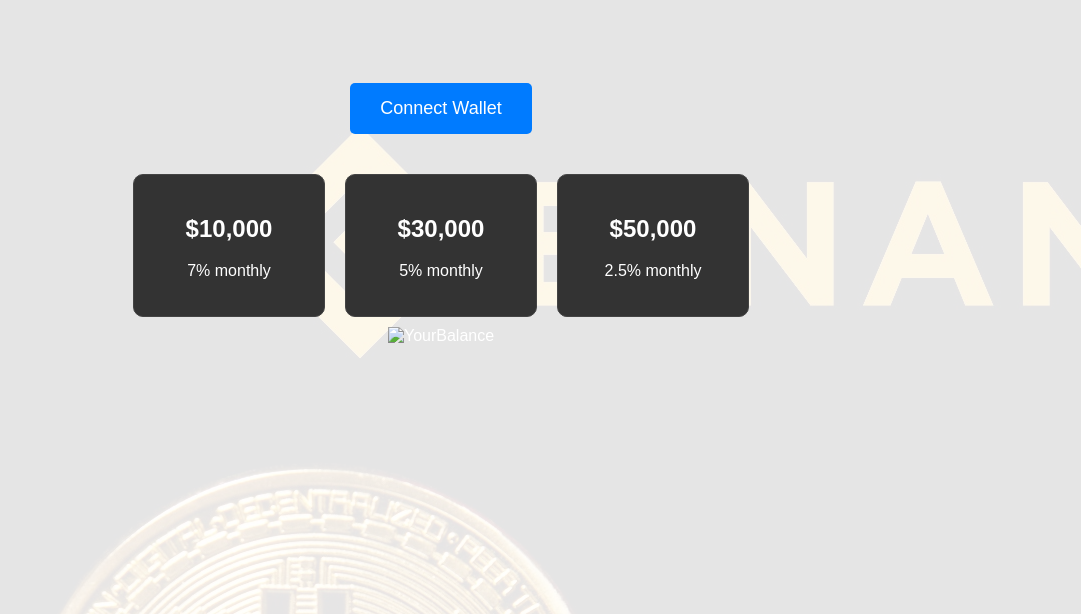
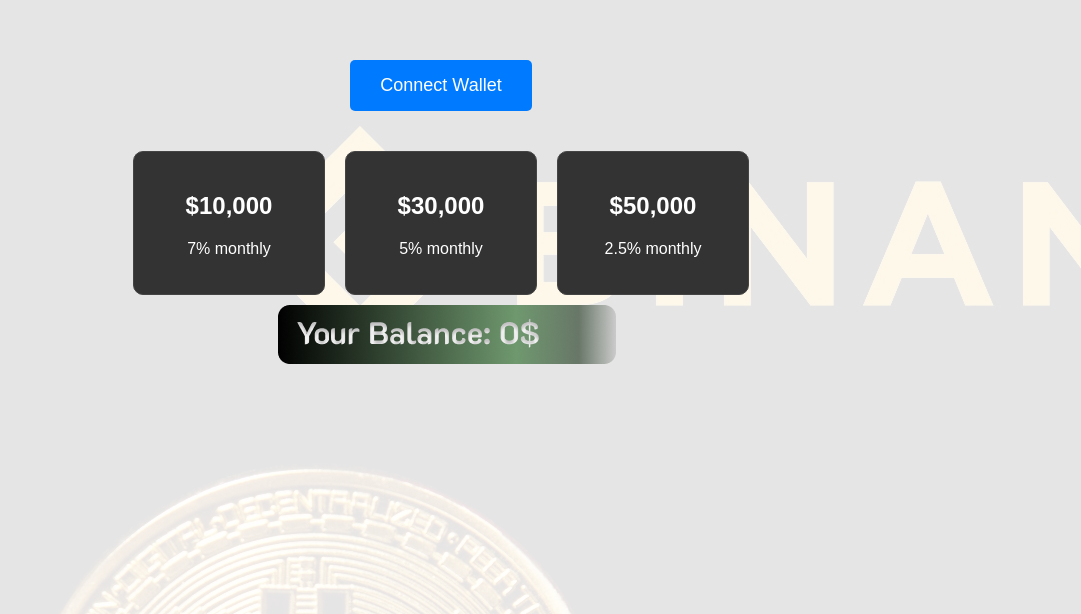
Before and after one commit to Habit3/Binance, a website: page index.html in a window 1280 px wide. Shown: the part 186-800 px from the top of the page, without its empty margins (199-1280 px from the left). Drawn offline with Linux system fonts and the light colour scheme.

Commit message:
Update index.html

```diff
--- a/index.html
+++ b/index.html
@@ -24,7 +24,7 @@
             </div>
         </div>
         <div class="logo-container">
-    <img src="group 3.png" alt="YourBalance" class="logo"> <!-- Assicurati di cambiare il nome del file -->
+    <img src="balance.png" alt="YourBalance" class="logo"> <!-- Assicurati di cambiare il nome del file -->
 </div>
         </div>
     </div>
```
